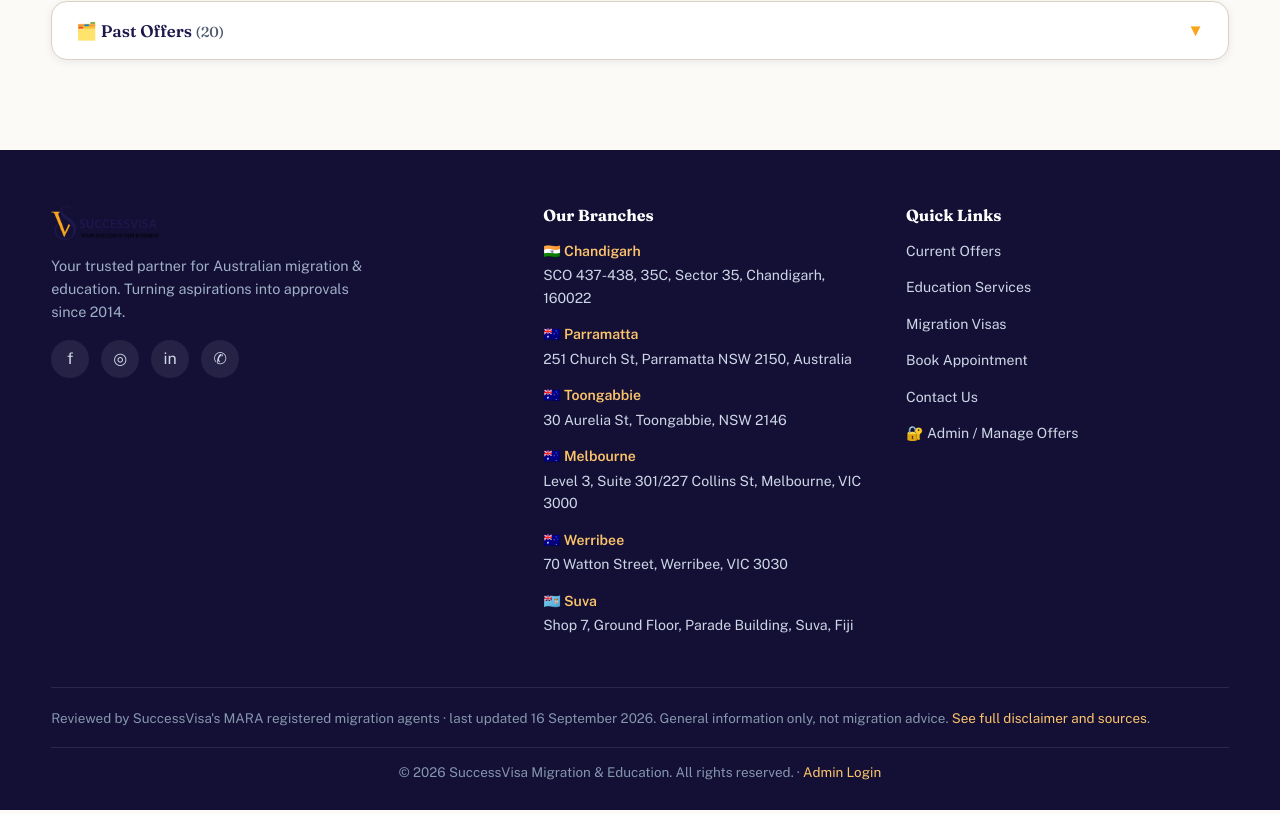
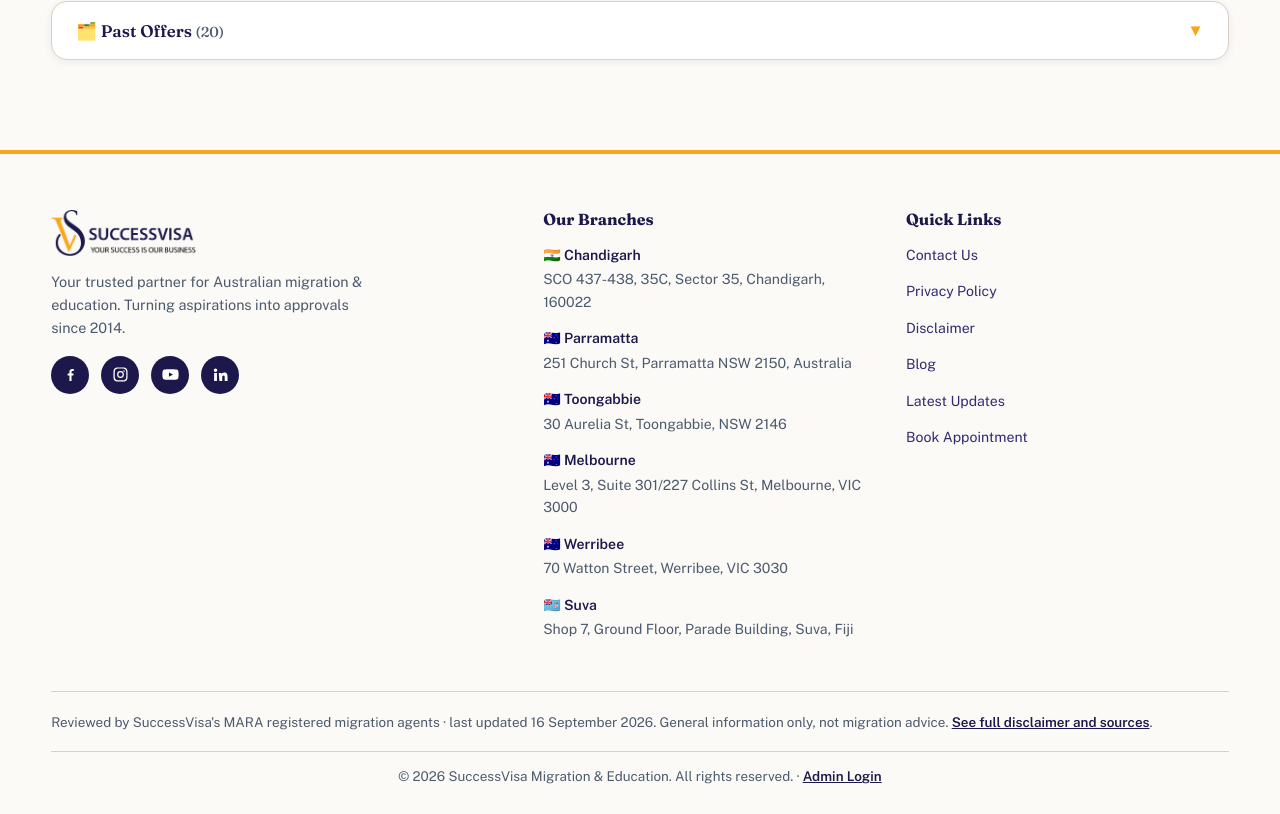
Before and after one commit to AnoopSVIndia/sv-india, a plain HTML site: page Offers Demo Landing Page.html in a window 1280 px wide. Shown: the part 2473-3287 px from the top of the page. Drawn offline with nearby package versions, Linux system fonts and the light colour scheme; grey boxes are pictures that could not be loaded.

Commit message:
new website changes 8

```diff
--- a/Offers Demo Landing Page.html
+++ b/Offers Demo Landing Page.html
@@ -311,20 +311,21 @@
 /* ============================================================
    FOOTER
    ============================================================ */
-.site-footer{background:var(--navy-deep);color:#cdd7e6;padding:56px 0 26px;margin-top:30px}
+.site-footer{background:var(--bg);border-top:4px solid var(--gold);color:var(--ink-soft);padding:56px 0 26px;margin-top:30px}
 .footer-grid{display:grid;grid-template-columns:1.4fr 1fr 1fr;gap:40px;margin-bottom:36px}
-.site-footer .logo{color:#fff;margin-bottom:14px}
-.site-footer p{font-size:.9rem;color:#9fb0c6;max-width:320px}
-.footer-col h4{font-family:'Fraunces';color:#fff;font-size:1rem;margin-bottom:14px}
+.site-footer .logo{color:var(--navy);margin-bottom:14px}
+.site-footer p{font-size:.9rem;color:var(--ink-soft);max-width:320px}
+.footer-col h4{font-family:'Fraunces';color:var(--navy);font-size:1rem;margin-bottom:14px}
 .footer-col .branch{margin-bottom:14px;font-size:.88rem}
-.footer-col .branch b{color:var(--gold-soft);display:block;font-weight:600;margin-bottom:2px}
+.footer-col .branch b{color:var(--navy);display:block;font-weight:600;margin-bottom:2px}
 .footer-col .branch a{transition:color .2s}
-.footer-col .branch a:hover{color:var(--gold-soft)}
+.footer-col .branch a{color:var(--ink)}
+.footer-col .branch a:hover{color:var(--gold)}
 .social-row{display:flex;gap:12px;margin-top:16px}
-.social-row a{width:38px;height:38px;border-radius:50%;background:rgba(255,255,255,.08);display:grid;place-items:center;transition:.25s}
+.social-row a{width:38px;height:38px;border-radius:50%;background:var(--navy);color:#fff;display:grid;place-items:center;transition:.25s}
 .social-row a:hover{background:var(--gold);color:var(--navy);transform:translateY(-3px)}
-.footer-bottom{border-top:1px solid rgba(255,255,255,.1);padding-top:20px;text-align:center;font-size:.84rem;color:#8497ad}
-.footer-bottom a{color:var(--gold-soft)}
+.footer-bottom{border-top:1px solid var(--line);padding-top:20px;text-align:center;font-size:.84rem;color:var(--ink-soft)}
+.footer-bottom a{color:var(--navy);font-weight:600;text-decoration:underline}
 
 /* ============================================================
    MODAL (shared)
@@ -719,13 +720,13 @@
     <div class="container">
       <div class="footer-grid">
         <div>
-          <div class="logo"><img src="assets/logo.webp" alt="SuccessVisa" style="height:34px" width="300" height="95" decoding="async"></div>
+          <div class="logo"><img src="assets/logo.webp" alt="SuccessVisa" style="height:46px;width:auto" width="300" height="95" decoding="async"></div>
           <p>Your trusted partner for Australian migration &amp; education. Turning aspirations into approvals since 2014.</p>
           <div class="social-row">
-            <a href="#" aria-label="Facebook">f</a>
-            <a href="#" aria-label="Instagram">◎</a>
-            <a href="#" aria-label="LinkedIn">in</a>
-            <a href="#" aria-label="WhatsApp">✆</a>
+            <a href="https://www.facebook.com/successvisaau" target="_blank" rel="noopener" aria-label="SuccessVisa on Facebook"><svg viewBox="0 0 24 24" width="17" height="17" fill="currentColor" aria-hidden="true"><path d="M13.5 21v-7.5h2.5l.4-3h-2.9V8.6c0-.9.3-1.5 1.5-1.5h1.6V4.4c-.3 0-1.2-.1-2.3-.1-2.3 0-3.8 1.4-3.8 3.9v2.3H8v3h2.5V21h3z"/></svg></a>
+            <a href="https://www.instagram.com/successvisaau/" target="_blank" rel="noopener" aria-label="SuccessVisa on Instagram"><svg viewBox="0 0 24 24" width="17" height="17" fill="currentColor" aria-hidden="true"><path d="M12 7.2a4.8 4.8 0 1 0 0 9.6 4.8 4.8 0 0 0 0-9.6zm0 7.9a3.1 3.1 0 1 1 0-6.2 3.1 3.1 0 0 1 0 6.2zm5-9.2a1.1 1.1 0 1 0 0 2.2 1.1 1.1 0 0 0 0-2.2zM21.9 7.9c-.1-1.6-.4-3-1.6-4.2S17.7 2.2 16.1 2.1C14.5 2 9.5 2 7.9 2.1 6.3 2.2 4.9 2.5 3.7 3.7S2.2 6.3 2.1 7.9C2 9.5 2 14.5 2.1 16.1c.1 1.6.4 3 1.6 4.2s2.6 1.5 4.2 1.6c1.6.1 6.6.1 8.2 0 1.6-.1 3-.4 4.2-1.6s1.5-2.6 1.6-4.2c.1-1.6.1-6.6 0-8.2zm-2 9.9a3.3 3.3 0 0 1-1.9 1.9c-1.3.5-4.4.4-5.9.4s-4.6.1-5.9-.4a3.3 3.3 0 0 1-1.9-1.9c-.5-1.3-.4-4.4-.4-5.9s-.1-4.6.4-5.9A3.3 3.3 0 0 1 6.1 4.1C7.4 3.6 10.5 3.7 12 3.7s4.6-.1 5.9.4a3.3 3.3 0 0 1 1.9 1.9c.5 1.3.4 4.4.4 5.9s.1 4.6-.4 5.9z"/></svg></a>
+            <a href="https://www.youtube.com/channel/UC1ElINfQPzM7Plrm4c86ekg/" target="_blank" rel="noopener" aria-label="SuccessVisa on YouTube"><svg viewBox="0 0 24 24" width="17" height="17" fill="currentColor" aria-hidden="true"><path d="M23 7.2a3 3 0 0 0-2.1-2.1C19 4.6 12 4.6 12 4.6s-7 0-8.9.5A3 3 0 0 0 1 7.2 31 31 0 0 0 .5 12 31 31 0 0 0 1 16.8a3 3 0 0 0 2.1 2.1c1.9.5 8.9.5 8.9.5s7 0 8.9-.5a3 3 0 0 0 2.1-2.1 31 31 0 0 0 .5-4.8 31 31 0 0 0-.5-4.8zM9.8 15V9l5.8 3-5.8 3z"/></svg></a>
+            <a href="https://www.linkedin.com/company/successvisaau/" target="_blank" rel="noopener" aria-label="SuccessVisa on LinkedIn"><svg viewBox="0 0 24 24" width="17" height="17" fill="currentColor" aria-hidden="true"><path d="M4.98 3.5a2.5 2.5 0 1 1 0 5 2.5 2.5 0 0 1 0-5zM3 9.75h4V21H3zM9.5 9.75h3.8v1.6h.06c.53-1 1.84-2.06 3.79-2.06 4.05 0 4.8 2.67 4.8 6.13V21h-4v-4.9c0-1.17-.02-2.68-1.63-2.68-1.64 0-1.89 1.28-1.89 2.6V21h-4z"/></svg></a>
           </div>
         </div>
         <div class="footer-col">
@@ -739,15 +740,15 @@
         </div>
         <div class="footer-col">
           <h4>Quick Links</h4>
-          <div class="branch"><a href="#offers">Current Offers</a></div>
-          <div class="branch"><a href="Education%20Visa%20Landing%20Page.html">Education Services</a></div>
-          <div class="branch"><a href="Visitor%20Visa%20Landing%20Page.html">Migration Visas</a></div>
+          <div class="branch"><a href="Contact%20Us%20Landing%20Page.html">Contact Us</a></div>
+          <div class="branch"><a href="Privacy%20Policy%20Page.html">Privacy Policy</a></div>
+          <div class="branch"><a href="Disclaimer%20Page.html">Disclaimer</a></div>
+          <div class="branch"><a href="Blog%20Sub%20Sub%20Landing%20Page.html">Blog</a></div>
+          <div class="branch"><a href="Latest%20News%20Sub%20Sub%20Landing%20Page.html">Latest Updates</a></div>
           <div class="branch"><a href="Booking%20Page.html">Book Appointment</a></div>
-          <div class="branch"><a href="Contact%20Us%20Landing%20Page.html">Contact Us</a></div>
-          <div class="branch"><a href="#admin">🔐 Admin / Manage Offers</a></div>
         </div>
       </div>
-      <div class="footer-bottom" style="text-align:left;line-height:1.6;margin-bottom:14px;border-bottom:1px solid rgba(255,255,255,.1);padding-bottom:18px;">Reviewed by SuccessVisa's MARA registered migration agents &middot; last updated 16 September 2026. General information only, not migration advice. <a href="Disclaimer%20Page.html">See full disclaimer and sources</a>.</div>
+      <div class="footer-bottom" style="text-align:left;line-height:1.6;margin-bottom:14px;border-bottom:1px solid var(--line);padding-bottom:18px;">Reviewed by SuccessVisa's MARA registered migration agents &middot; last updated 16 September 2026. General information only, not migration advice. <a href="Disclaimer%20Page.html">See full disclaimer and sources</a>.</div>
       <div class="footer-bottom" style="border-top:0;padding-top:0;">© <span id="year"></span> SuccessVisa Migration &amp; Education. All rights reserved. · <a href="#admin">Admin Login</a></div>
     </div>
   </footer>
```
